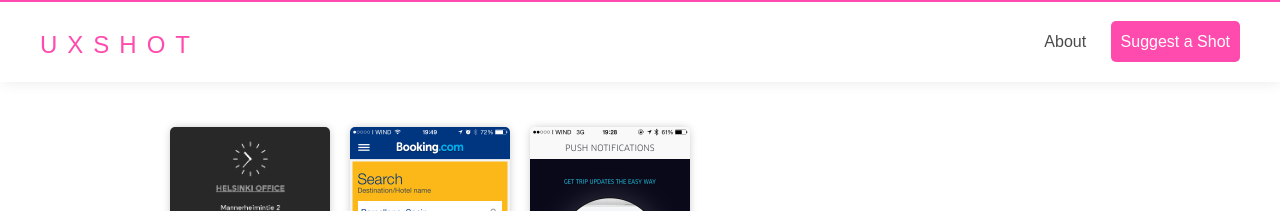
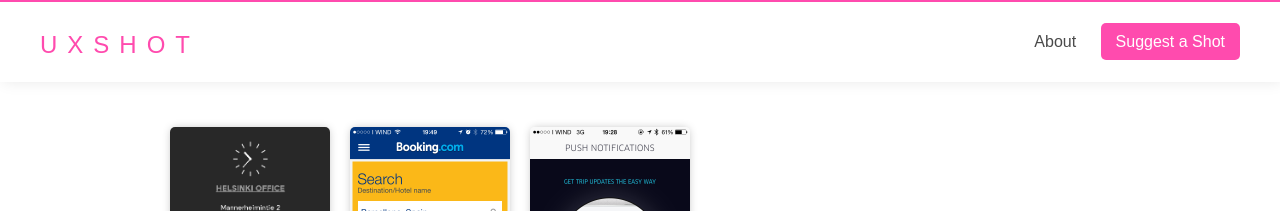
Before and after one commit to mouhcine/uxshot, a Jekyll site: the page built from index.html, in a window 1280 px wide. Shown: the top 211 px of the page. Built offline with Jekyll 4.4.1, drawn with Linux system fonts in a browser that asks for light colours; nearby versions of some CDN libraries.

Commit message:
removed pagination

```diff
--- a/_sass/_layout.scss
+++ b/_sass/_layout.scss
@@ -254,6 +254,7 @@
     bottom: 0;
     color: $gray;
     background: #fff;
+    font-size: 14px;
 }
 
 /**
@@ -287,7 +288,7 @@
 .site-nav .bt-primary{
     background: $fucsia;
     border-radius: 5px;
-    padding: 12px 10px;
+    padding: 10px 15px;
     color: #fff;
     &:hover{
         background: $fucsia-light;
--- a/index.html
+++ b/index.html
@@ -27,23 +27,3 @@
 
     </div>
 </div>
-
-
-{% comment %}
-{% include pagination.html %}
-<div class="pagination">
-        {% if paginator.previous_page %}
-        <a href="{{ paginator.previous_page_path }}" class="previous">Previous</a>
-        {% else %}
-        <span class="previous">Previous</span>
-        {% endif %}
-        <span class="page_number ">Page: {{ paginator.page }} of {{ paginator.total_pages }}</span>
-
-        {% if paginator.next_page %}
-        <a href="{{ paginator.next_page_path }}" class="next">Next</a>
-        {% else %}
-        <span class="next ">Next</span>
-        {% endif %}
-</div>
-
-{% endcomment %}
```
Also changed, not shown: _layouts/post-screenshot.html (+7 -0 lines), 6 other files.
